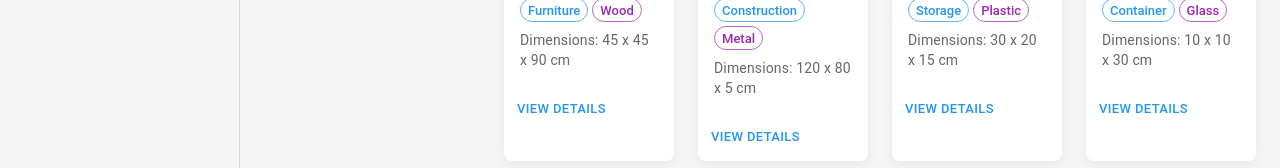
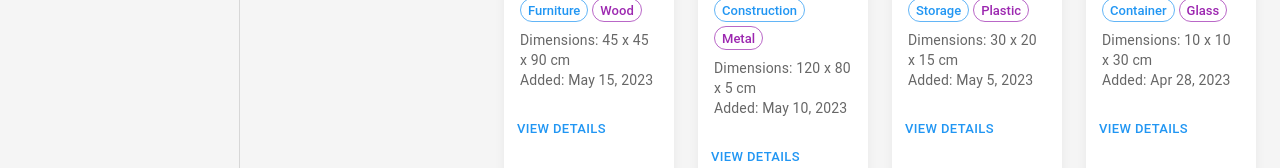
Before and after one commit to pahmel0/bachelor-project, a React (Vite) app in the folder frontend/: page /materials in a window 1280 px wide. Shown: the part 485-653 px from the top of the page. Built offline with nearby package versions, Linux system fonts and the light colour scheme; no server answers; sample sign-in values are in the browser's storage.

Commit message:
Refactor MaterialsGrid component to import Material type from types and add date formatting functionality for display. Remove mock data interface and enhance UI with formatted date for materials.

```diff
--- a/frontend/src/components/MaterialsGrid.tsx
+++ b/frontend/src/components/MaterialsGrid.tsx
@@ -12,19 +12,8 @@ import {
   CardActions,
   Button,
 } from "@mui/material";
-
-// Mock data interface
-export interface Material {
-  id: number;
-  name: string;
-  imageUrl: string;
-  objectType: string;
-  material: string;
-  condition: string;
-  dateAdded: Date;
-  dimensions: string;
-  notes?: string;
-}
+import { Material } from "../types/material";
+import { format } from "date-fns";
 
 interface MaterialsGridProps {
   materials: Material[];
@@ -35,6 +24,14 @@ const MaterialsGrid: React.FC<MaterialsGridProps> = ({ materials }) => {
 
   const handleViewDetails = (id: number) => {
     navigate(`/materials/${id}`);
+  };
+
+  // Helper function to format date from string or Date object
+  const formatDate = (dateValue: Date | string): string => {
+    if (typeof dateValue === "string") {
+      return format(new Date(dateValue), "MMM d, yyyy");
+    }
+    return format(dateValue, "MMM d, yyyy");
   };
 
   return (
@@ -83,6 +80,9 @@ const MaterialsGrid: React.FC<MaterialsGridProps> = ({ materials }) => {
                 <Typography variant="body2" color="text.secondary">
                   Dimensions: {material.dimensions}
                 </Typography>
+                <Typography variant="body2" color="text.secondary">
+                  Added: {formatDate(material.dateAdded)}
+                </Typography>
               </CardContent>
             </CardActionArea>
             <CardActions>
```
